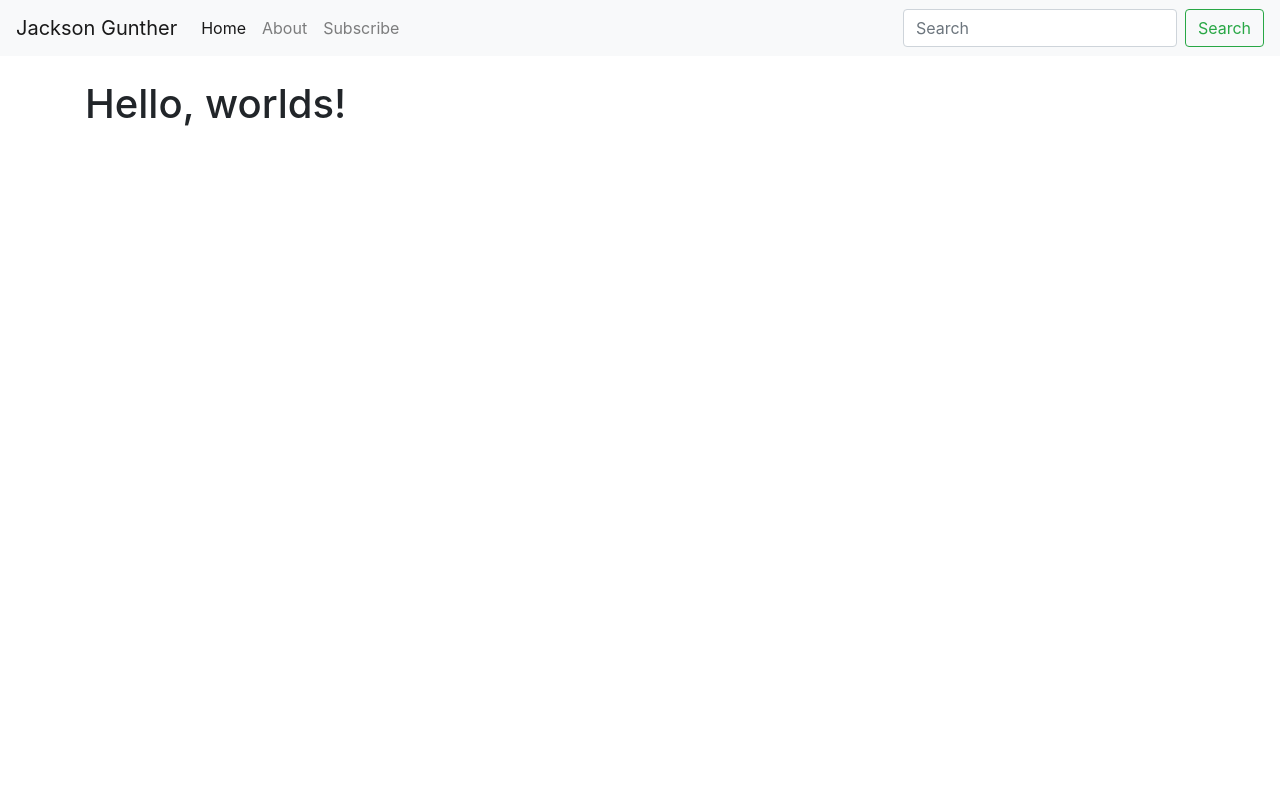
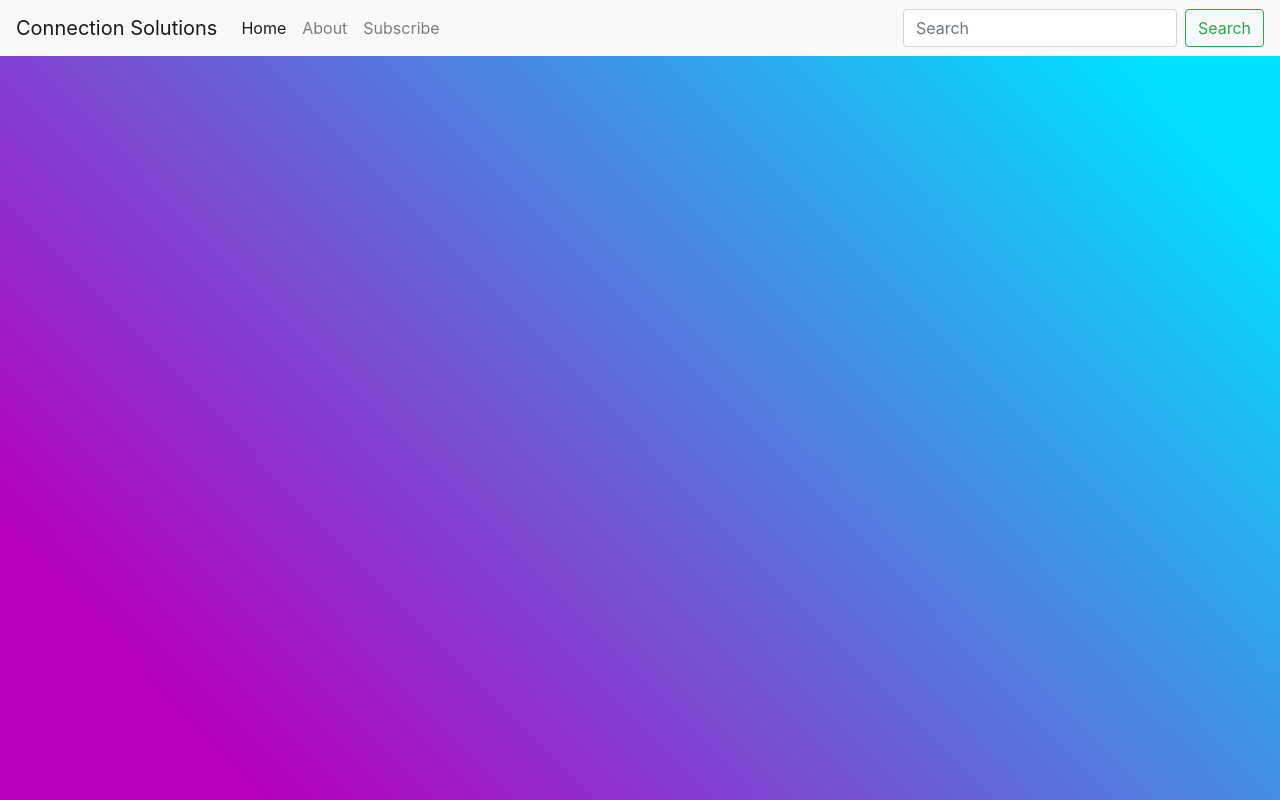
Before and after one commit to JGjumpshot/ROI, a Flask app: page / in a window 1280 px wide. Run offline with Flask 2, Linux system fonts and the light colour scheme.

Commit message:
got background working

```diff
--- /dev/null
+++ b/static/styles/styles.css
@@ -0,0 +1,6 @@
+body {
+    width: 100vw;
+    height: 100vh;
+    background: linear-gradient(225.34deg, #00E0FF 9.53%, #B600BA 86.96%);
+    background-repeat: no-repeat;
+}
--- a/templates/base.html
+++ b/templates/base.html
@@ -9,14 +9,15 @@
     <!-- Bootstrap CSS -->
     <link rel="stylesheet" href="https://cdn.jsdelivr.net/npm/bootstrap@4.3.1/dist/css/bootstrap.min.css"
         integrity="sha384-ggOyR0iXCbMQv3Xipma34MD+dH/1fQ784/j6cY/iJTQUOhcWr7x9JvoRxT2MZw1T" crossorigin="anonymous">
+    <link rel="stylesheet" href="{{ url_for('static', filename='styles/styles.css') }}">
 
-    <title>Flask Tutorial</title>
+    <title>Welcome</title>
 </head>
 
 <body>
 
     <nav class="navbar navbar-expand-lg navbar-light bg-light">
-        <a class="navbar-brand" href="/">Jackson Gunther</a>
+        <a class="navbar-brand" href="/">Connection Solutions</a>
         <button class="navbar-toggler" type="button" data-toggle="collapse" data-target="#navbarSupportedContent"
             aria-controls="navbarSupportedContent" aria-expanded="false" aria-label="Toggle navigation">
             <span class="navbar-toggler-icon"></span>
--- a/templates/index.html
+++ b/templates/index.html
@@ -1,8 +1,4 @@
 {% extends 'base.html' %}
 {% block content %}
 
-<div class="container">
-    <h1>Hello, worlds!</h1>
-</div>
-
 {% endblock %}
```
